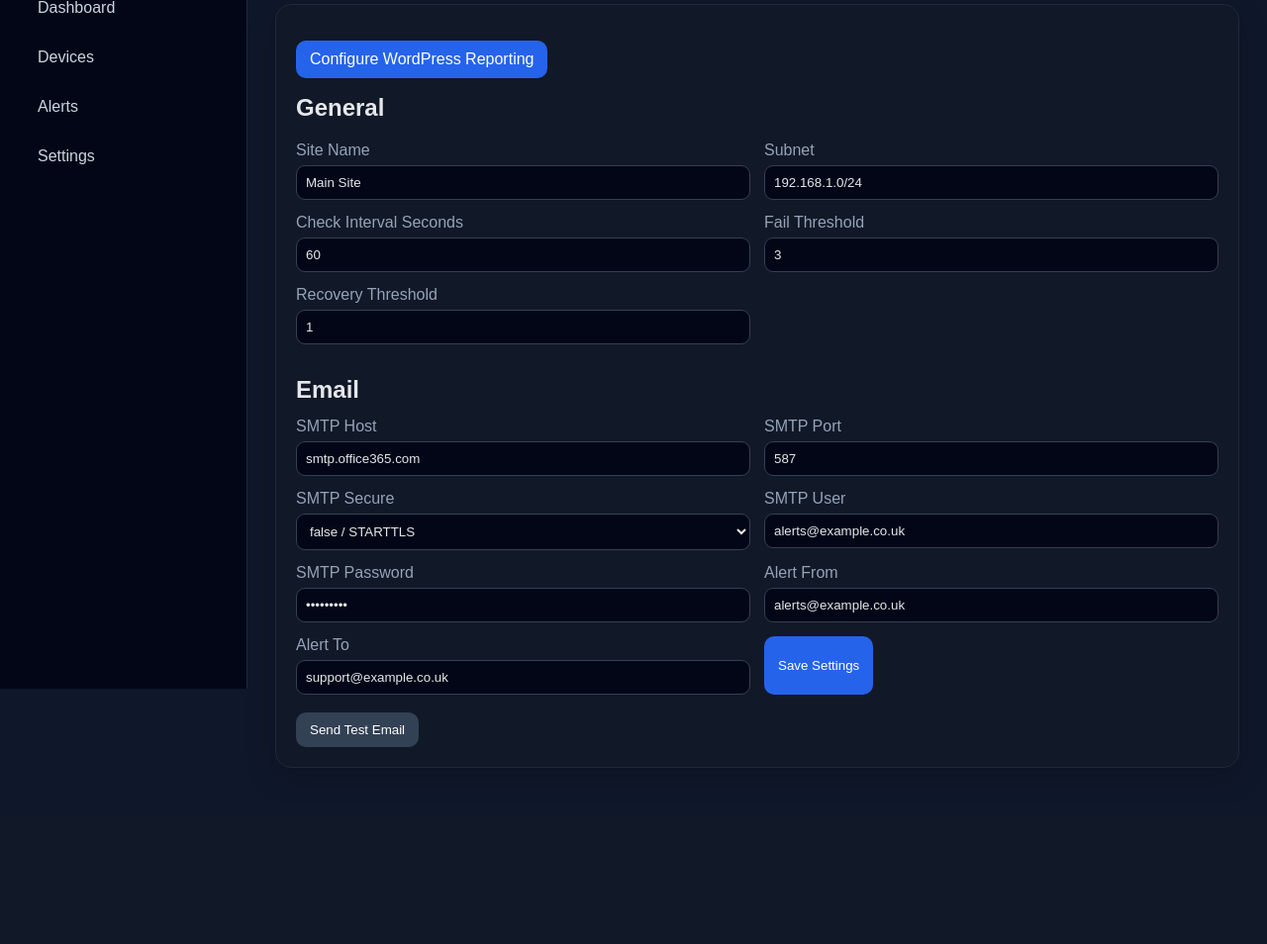
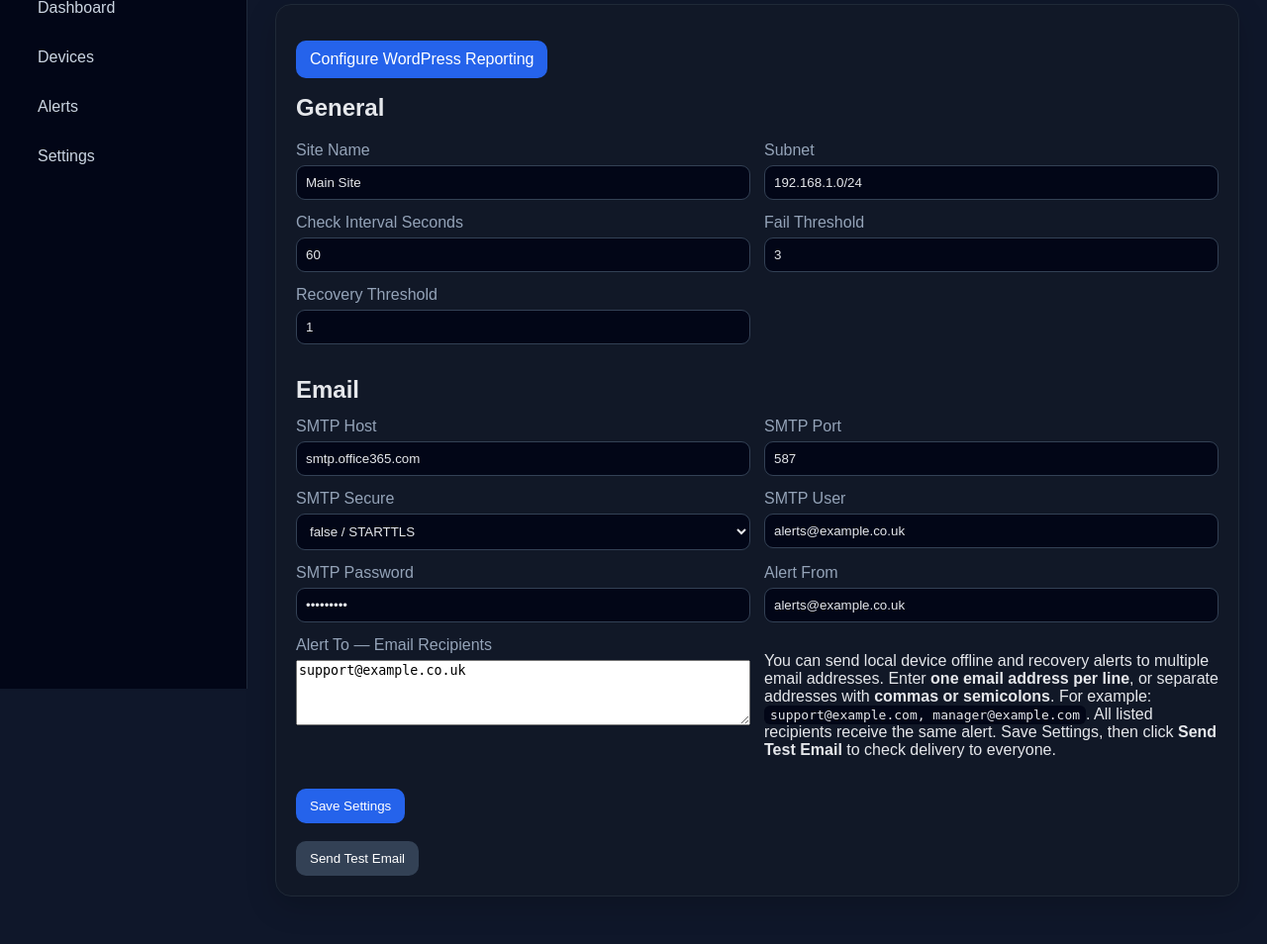
Before and after one commit to OrbITServices/pi-network-monitor, a Node server app: page /settings in a window 1280 px wide. Shown: the part 104-1058 px from the top of the page at 99% size. Before the commit the page ends 880 px from the top, so only its background shows below. Run offline with Node 20, Linux system fonts and the light colour scheme; data comes from the database, SQL or seed files in the repository; some libraries are stand-ins or nearby versions.

Commit message:
Explain multiple local alert recipients and add multiline address entry to dashboard

```diff
--- a/views/settings.ejs
+++ b/views/settings.ejs
@@ -23,7 +23,10 @@
     <label>SMTP User<input name="smtp_user" value="<%= settings.smtp_user || '' %>"></label>
     <label>SMTP Password<input type="password" name="smtp_pass" value="<%= settings.smtp_pass || '' %>"></label>
     <label>Alert From<input name="alert_from" value="<%= settings.alert_from || '' %>"></label>
-    <label>Alert To<input name="alert_to" value="<%= settings.alert_to || '' %>"></label>
+    <label>Alert To — Email Recipients
+      <textarea name="alert_to" rows="4" placeholder="alerts@example.com&#10;support@example.com"><%= (settings.alert_to || '').replace(/[,;]\s*/g, '\n') %></textarea>
+    </label>
+    <p class="description">You can send local device offline and recovery alerts to multiple email addresses. Enter <strong>one email address per line</strong>, or separate addresses with <strong>commas or semicolons</strong>. For example: <code>support@example.com, manager@example.com</code>. All listed recipients receive the same alert. Save Settings, then click <strong>Send Test Email</strong> to check delivery to everyone.</p>
 
     <button class="button" type="submit">Save Settings</button>
   </form>
```
